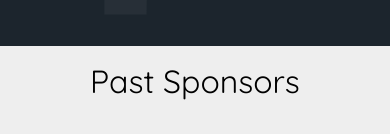
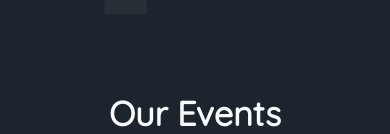
Before and after one commit to HackSussexP/HackSussexWebsite, a React (Create React App) app: page / in a window 390 px wide. Shown: the part 710-844 px from the top of the page. Built offline with nearby package versions, Linux system fonts and the light colour scheme.

Commit message:
chore: sponsor banner hidden for now, needs responsiveness

```diff
--- a/src/views/Home.js
+++ b/src/views/Home.js
@@ -24,7 +24,7 @@ const Home = () => {
     <>
       <Carousel />
       <AboutHeader />
-      <RotatingSponsorBanner />
+      {/* <RotatingSponsorBanner /> */}
       <HomeEvents />
       <UpcomingEvents />
       <SocialMediaBanner />
```
